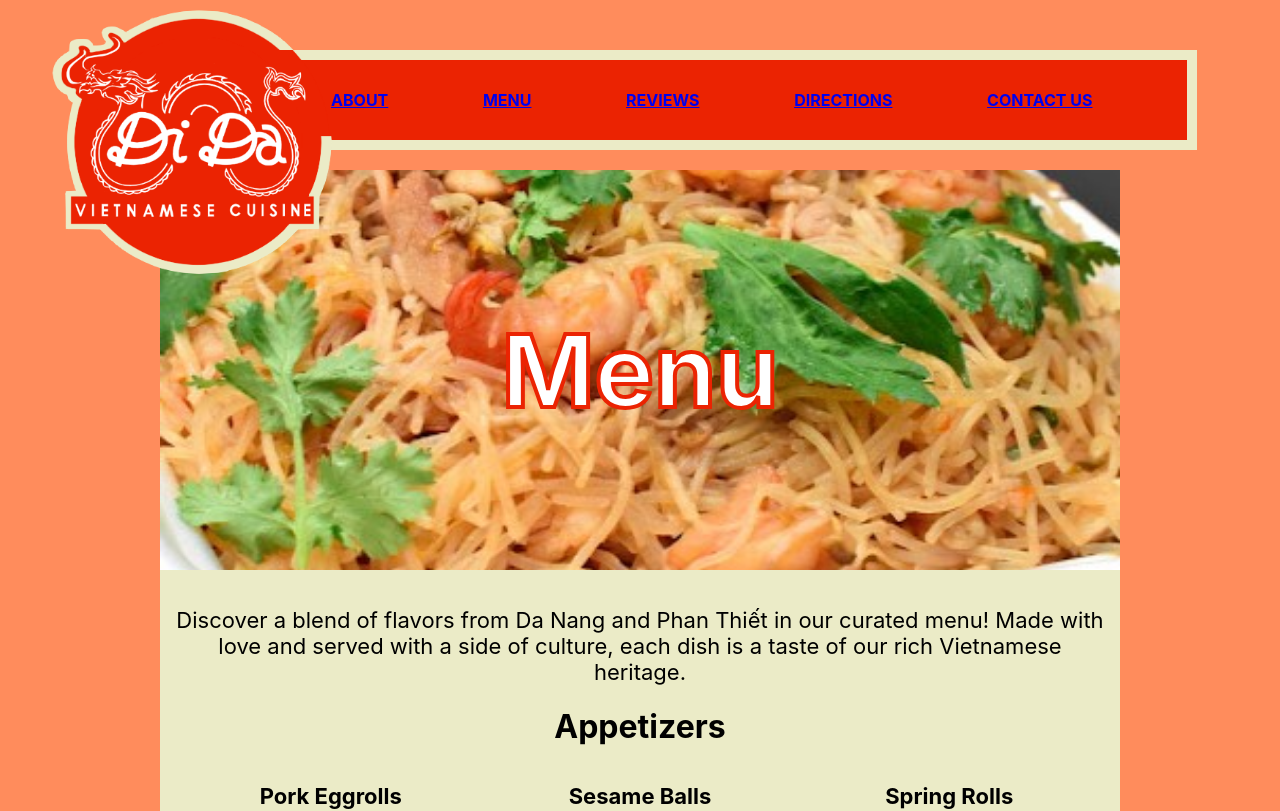
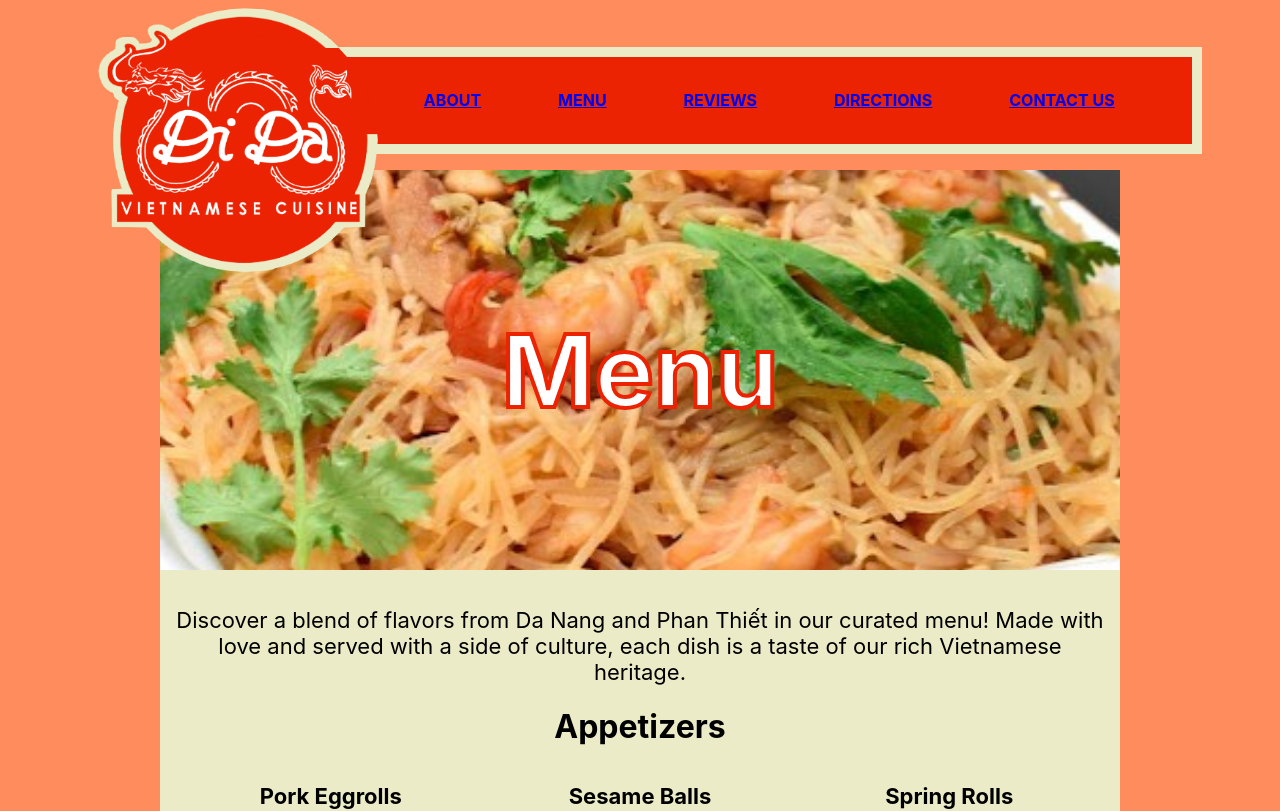
Before and after one commit to HopeValentine/CAP4102-Site, a React (Create React App) app in the folder cap4102/: page /menu in a window 1280 px wide. Shown: the top 811 px of the page. Built offline with nearby package versions, Linux system fonts and the light colour scheme.

Commit message:
Styling fix

```diff
--- a/cap4102/src/components/navbar.jsx
+++ b/cap4102/src/components/navbar.jsx
@@ -7,9 +7,10 @@ export const Navbar = () => {
   return (
     <div className="navbar">
         <div className="navbar-container">
-            <img src={logo} className="img-header-logo"></img>
+            <Link to="/">
+                <img src={logo} alt="Logo" className="img-header-logo" />
+            </Link>
             <div className="navbar-links">
-                <Link to="/">HOME</Link>
                 <Link to="/about">ABOUT</Link>
                 <Link to="/menu">MENU</Link>
                 <Link to="/reviews">REVIEWS</Link>
--- a/cap4102/src/index.css
+++ b/cap4102/src/index.css
@@ -25,7 +25,7 @@ code {
 
 .navbar-container {
   position: relative;
-  width: 95%;
+  width: 100%;
   display: flex;
   flex-direction: row;
   justify-content: center;
@@ -35,12 +35,11 @@ code {
 
 .navbar-container > * {
   margin-right: 0;
+  position: relative;
+  z-index: 1;
 }
 
 .img-header-logo {
-  position: absolute;
-  top: 90;
-  left: 0;
   z-index: 1;
 
   height: 300px;
@@ -49,7 +48,8 @@ code {
 }
 
 .navbar-links {
-  width: 90%;
+  margin-left: 10px;
+  width: 66%;
   display: flex;
   flex-direction: row;
   justify-content: space-evenly;
@@ -57,7 +57,7 @@ code {
   background-color: #eb2302;
   border: 10px solid #ebebc7;
   border-left-color:#eb2302;
-  height: 80px;
+  height: 87px;
   color: white;
   font-weight: bold;
   z-index: 0;
```
